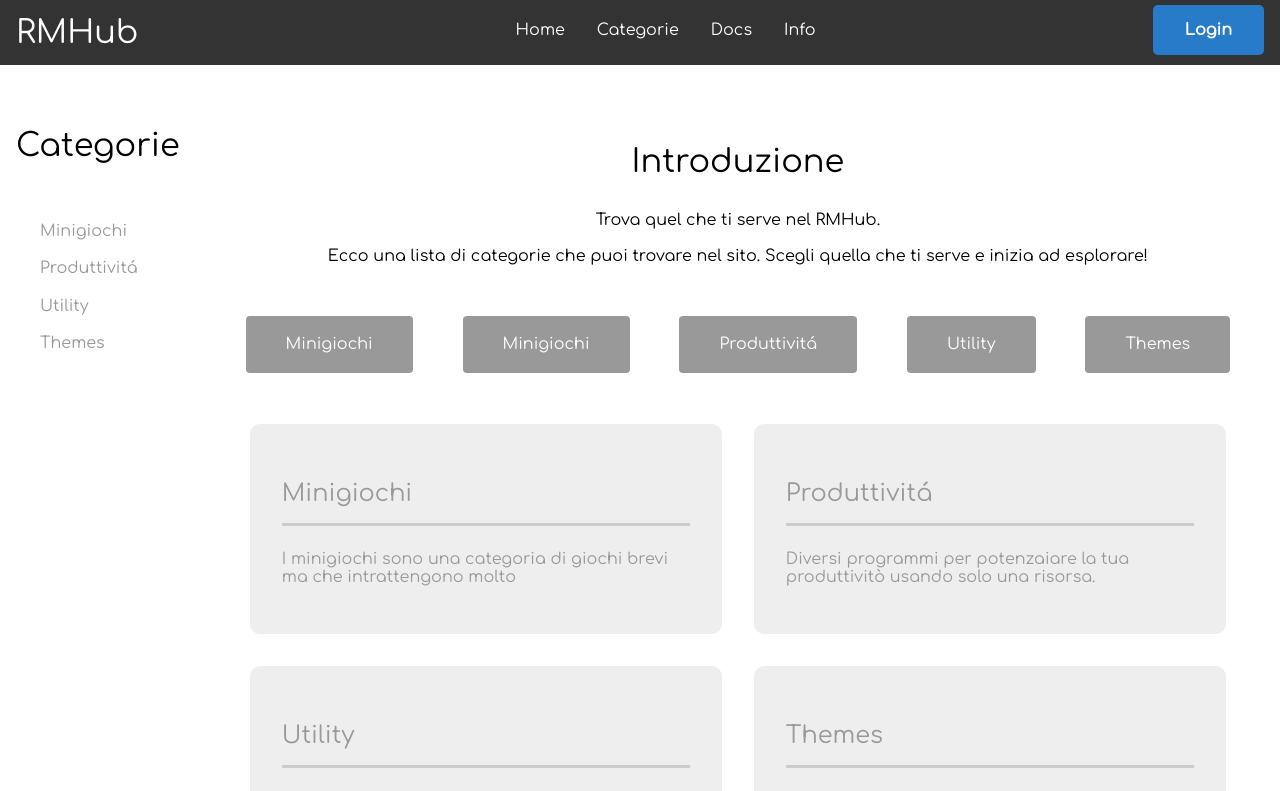
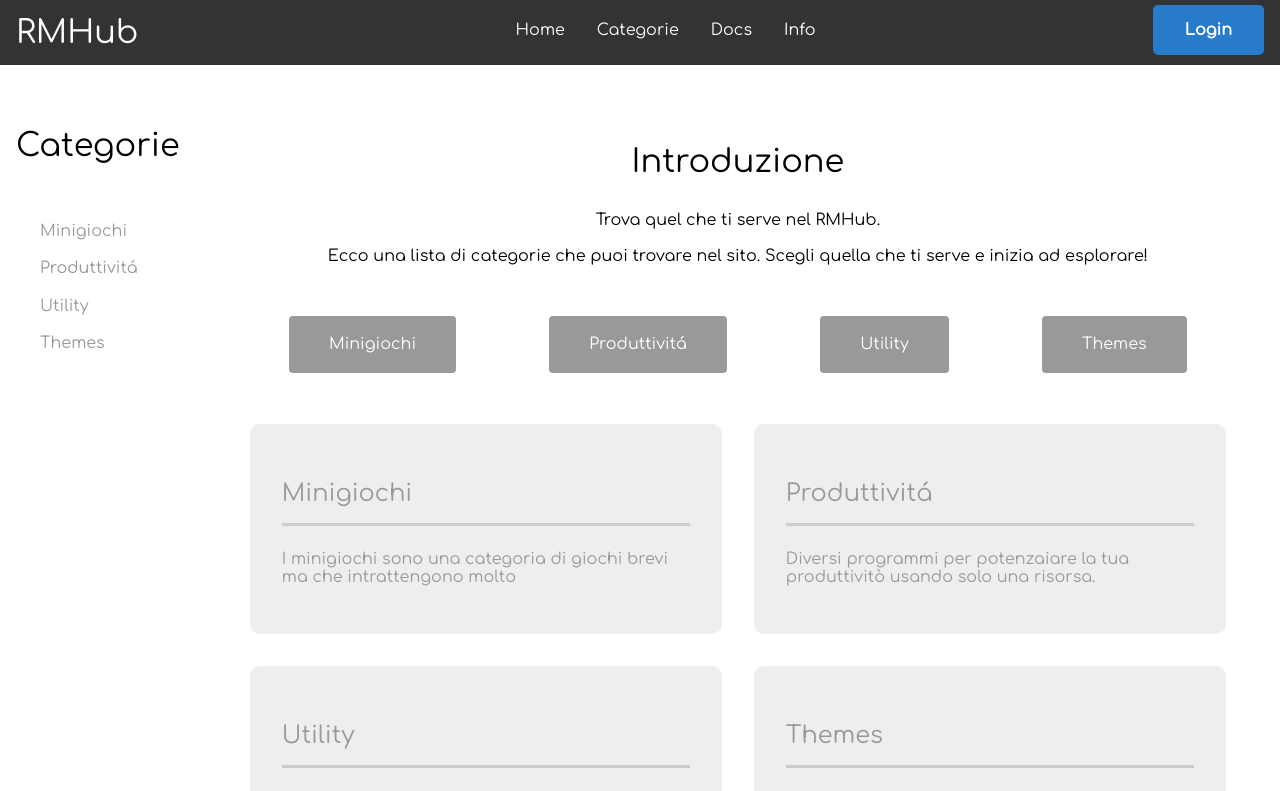
Before and after one commit to roysmanfo/RMHub, a React (Create React App) app: page /categories in a window 1280 px wide. Shown: the top 791 px of the page. Built offline with nearby package versions, Linux system fonts and the light colour scheme.

Commit message:
Removed extra link

```diff
--- a/src/pages/Categories.tsx
+++ b/src/pages/Categories.tsx
@@ -140,8 +140,8 @@ export default function Categories(){
                     <p className="txt-center">
                         Trova quel che ti serve nel RMHub. <br /><br />
                         Ecco una lista di categorie che puoi trovare nel sito. Scegli quella che ti serve e inizia ad esplorare!
-                    </p><ul className="summary">
-                        <li id="minigame-btn"><a href="#minigiochi">Minigiochi</a></li>
+                    </p>
+                    <ul className="summary">
                         <CategoryBtnList />
                     </ul>
                     <div className="article-wrapper">
```
Lines whose indentation alone changed are shown as unchanged.
